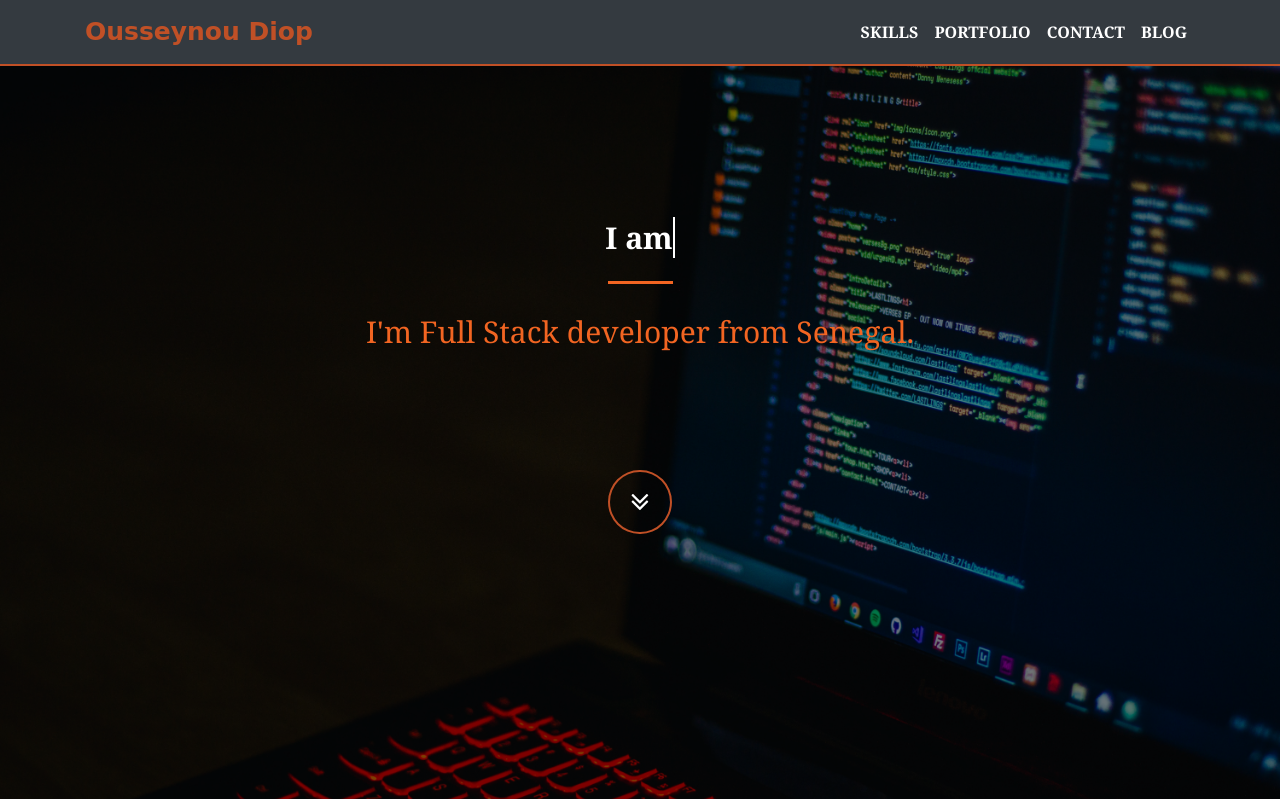
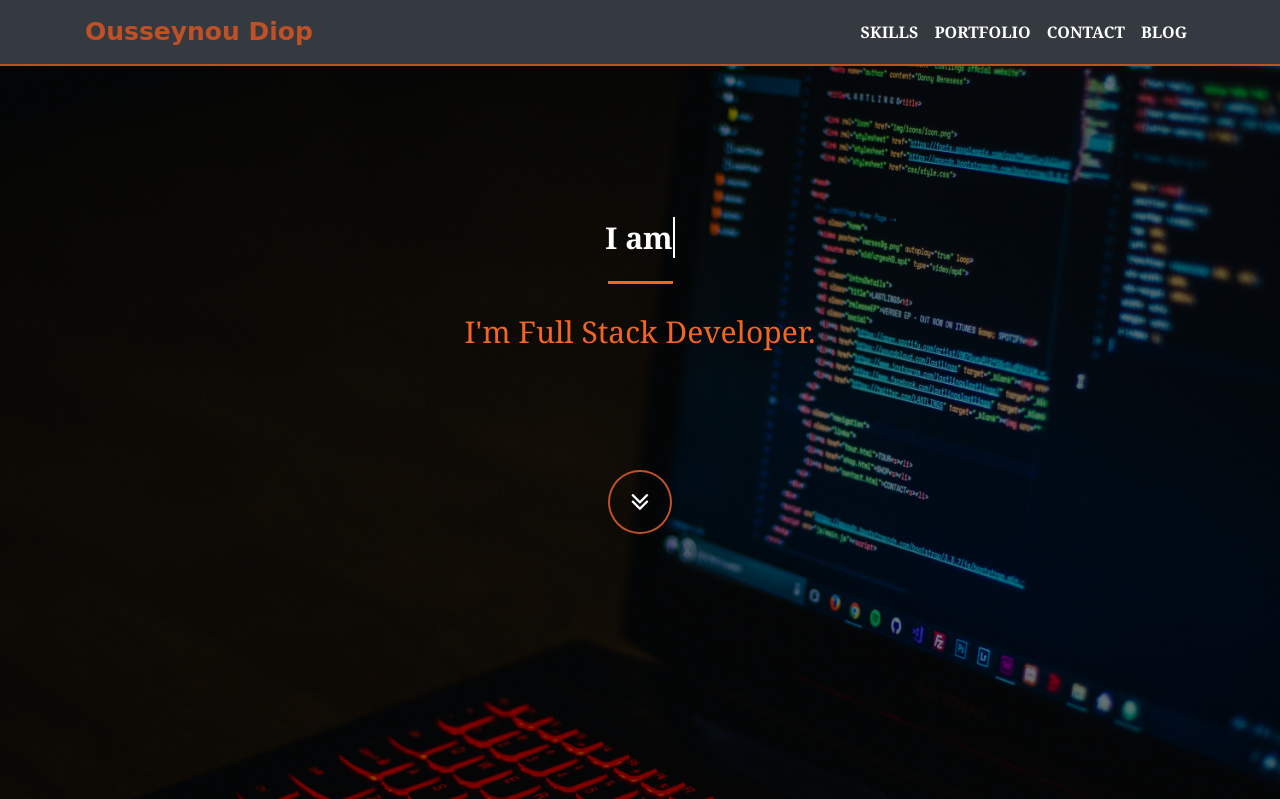
Before and after one commit to xarala221/myportfolio, a Django app: page / in a window 1280 px wide. Shown: the top 799 px of the page. Run offline with Django 3.2, Linux system fonts and the light colour scheme; data that the repository does not hold is empty; some libraries are stand-ins or nearby versions.

Commit message:
delete from senegal

```diff
--- a/portfolio/templates/pages/partials/navbar.html
+++ b/portfolio/templates/pages/partials/navbar.html
@@ -33,7 +33,7 @@
                 <h1 class="intro-intro center-border"><a href="" class="typewrite" data-period="2000" data-type='[ "Hi, Im Ousseynou.", "I am Creative.", "I Love Design.", "I Love to Develop." ]'>
                     <span class="wrap"></span>
                   </a></h1>
-                <p class="intro-desc">I'm Full Stack developer from Senegal.</p>
+                <p class="intro-desc">I'm Full Stack Developer.</p>
                 <a href="#skills"><i class="fa fa-angle-double-down"></i></a>
             </div>
           </div>
```
